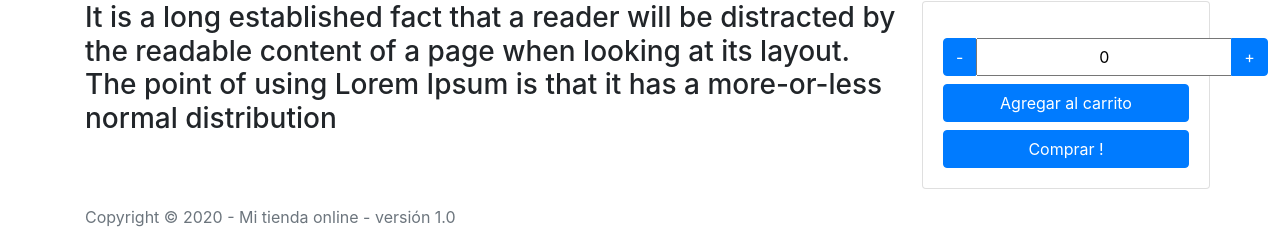
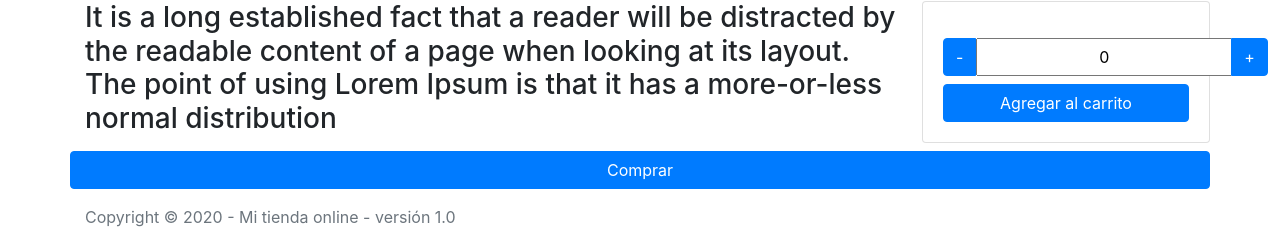
Before and after one commit to xblaz/shop-app, a React (Create React App) app: page /item/1 in a window 1280 px wide. Shown: the part 581-820 px from the top of the page. Built offline with nearby package versions, Linux system fonts and the light colour scheme.

Commit message:
Desafio Eventos

```diff
--- a/package.json
+++ b/package.json
@@ -7,6 +7,7 @@
     "@testing-library/react": "^9.5.0",
     "@testing-library/user-event": "^7.2.1",
     "bootstrap": "^4.5.2",
+    "firebase": "^7.2.3",
     "react": "^16.13.1",
     "react-bootstrap": "^1.3.0",
     "react-dom": "^16.13.1",
--- /dev/null
+++ b/src/components/Catalogo/BtnComprar.js
@@ -0,0 +1,9 @@
+import React from 'react';
+import { Button } from 'react-bootstrap';
+
+const BtnComprar = (props) => {
+    return (
+        <Button variant="primary mt-2 btn-block">Comprar {props.cantidad === 0 ? "" : props.cantidad}</Button>
+    )
+}
+export default BtnComprar;
--- a/src/components/Catalogo/Crumb.js
+++ b/src/components/Catalogo/Crumb.js
@@ -1,8 +1,6 @@
 import React from 'react';
 import { Breadcrumb } from 'react-bootstrap';
 const Crumb = (props) => {
-
-    console.log(props.pagina);
     return (
         <Breadcrumb>
         <Breadcrumb.Item  href="/">Inicio</Breadcrumb.Item>
--- a/src/components/Catalogo/ItemDetail.js
+++ b/src/components/Catalogo/ItemDetail.js
@@ -1,31 +1,35 @@
-import React from 'react';
+import React, {useState} from 'react';
 import { Container, Row, Col } from 'react-bootstrap';
 import ItemCount from '../../containers/Contador/ItemCount'
 import Crumb from '../Catalogo/Crumb'
+import BtnComprar from './BtnComprar';
 
-const ItemDetail = (props) => {
+
+const ItemDetail = ({data}) => {
+
+    const [cantidad, setCantidad] = useState(0);
+
+    const onAddCantidadProducto  = (val) => {
+        setCantidad(val);
+    }
+
     return (
-        <>
-        <Crumb pagina={props.data.titulo}/>
+        <div>
+        <Crumb pagina={data.titulo}/>
         <Container>
             <div className="py-5 text-center">
-                <h1 className="text-center">{props.data.titulo}</h1>
-                <img src={props.data.img} className="rounded mx-auto d-block" alt={props.data.titulo}/>
+                <h1 className="text-center">{data.titulo}</h1>
+                <img src={data.img} className="rounded mx-auto d-block" alt={data.titulo}/>
             </div>
-
         <Row>
             <Col>
-                    <h3>{props.data.descripcion}</h3>
+                <h3>{data.descripcion}</h3>
             </Col>
-            <ItemCount initial="0" min="1"  max="10" />
+            <ItemCount initial="0" min="0"  max="10" onAddProducto={onAddCantidadProducto}/>
+            <BtnComprar cantidad={cantidad}/>
         </Row>
-
-
-
         </Container>
-
-
-        </>
+        </div>
     )
 }
 export default ItemDetail;
--- a/src/components/Contador/Contador.js
+++ b/src/components/Contador/Contador.js
@@ -9,11 +9,10 @@ export default function Contador (props) {
                 <Card.Text></Card.Text>
                 <ButtonGroup>
                     <Button variant="primary" onClick={props.decrementa}>-</Button>
-                    <input type="text" value={props.contador} className="text-center" readOnly />
+                    <input type="text" value={props.contador} className="text-center" readOnly onChange={props.onChange}/>
                     <Button variant="primary" onClick={props.incrementa}>+</Button>
                 </ButtonGroup>
-                    <Button variant="primary mt-2 btn-block" onClick={props.onUp}>Agregar al carrito</Button>
-                    <Button variant="primary mt-2 btn-block">Comprar !</Button>
+                    <Button variant="primary mt-2 btn-block">Agregar al carrito</Button>
                 </Card.Body>
             </Card>
         </div>
--- a/src/containers/Contador/ItemCount.js
+++ b/src/containers/Contador/ItemCount.js
@@ -1,5 +1,6 @@
 import React, { useState, useEffect } from 'react';
 import Contador from '../../components/Contador/Contador';
+
 
 const ItemCount = props => {
 
@@ -22,16 +23,10 @@ const ItemCount = props => {
             setContador(contador - 1)
         }
     }
-    const onUp = ()  => {
-        if (props.onAdd) {
-            console.log('ejecutando callback... ')
-            props.onAdd(contador);
-        }
-    }
 
     return (
         <div>
-            <Contador  decrementa={decrementa} incrementa={incrementa} onUp={onUp} contador={contador} />
+            <Contador  decrementa={decrementa} incrementa={incrementa} onChange={props.onAddProducto(contador)} contador={contador} />
         </div>
     );
 
```
Also changed, not shown: 1 other file (tests, documents, lock files or other folders).
